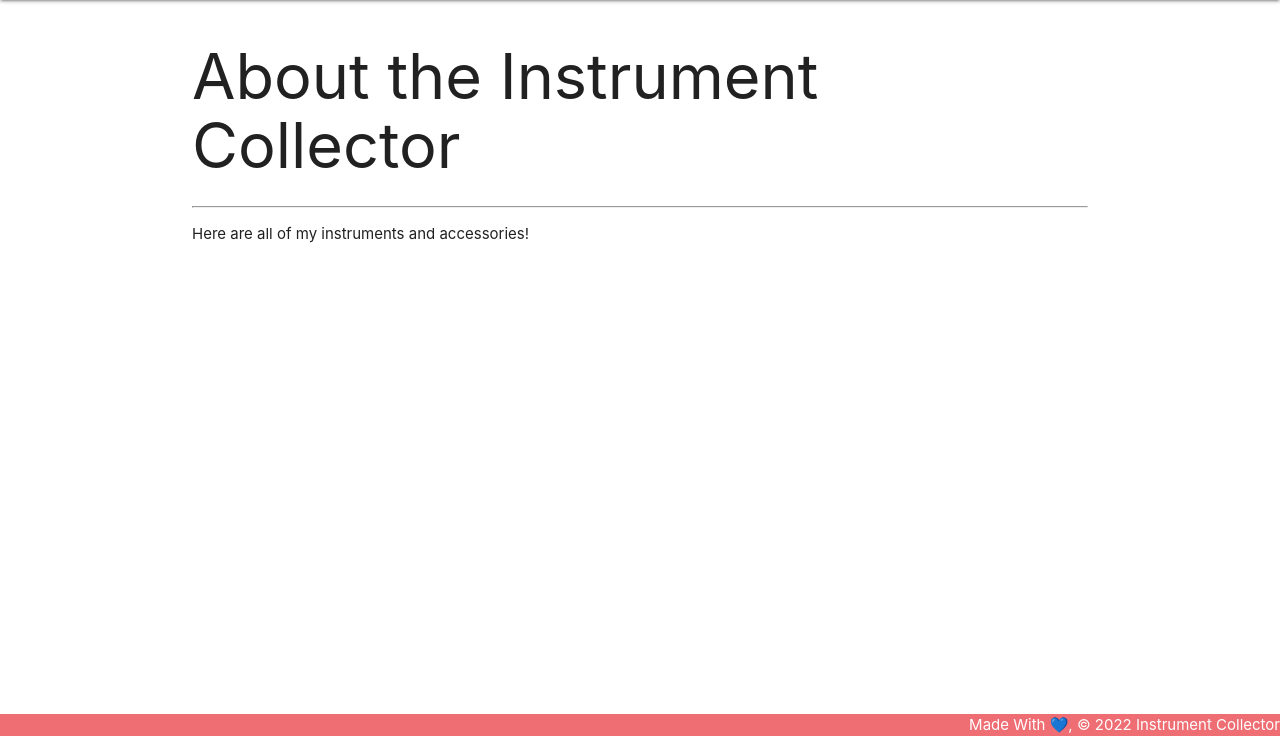
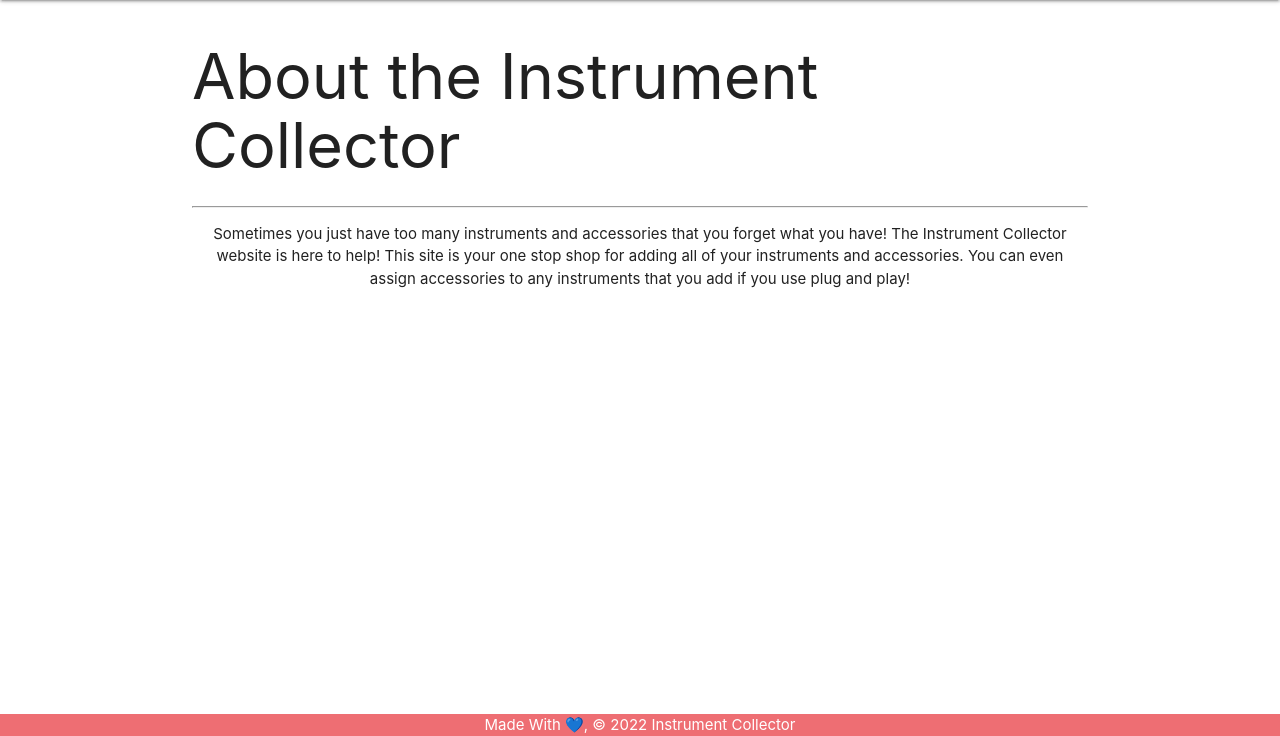
Before and after one commit to hey-now/instrumentcollector, a Django app: page /about/ in a window 1280 px wide. Shown: the part 64-800 px from the top of the page. Run offline with Django 4.2, Linux system fonts and the light colour scheme.

Commit message:
CSS formatting and nickname updating

```diff
--- a/main_app/templates/about.html
+++ b/main_app/templates/about.html
@@ -3,5 +3,8 @@
 {% block content %}
     <h1>About the Instrument Collector</h1>
     <hr>
-    <p>Here are all of my instruments and accessories!</p>
+    <p align="center">Sometimes you just have too many instruments and accessories that you forget what you have!
+        The Instrument Collector website is here to help!  This site is your one stop shop for
+        adding all of your instruments and accessories.  You can even assign accessories to
+        any instruments that you add if you use plug and play!</p>
 {% endblock %}
--- a/main_app/templates/base.html
+++ b/main_app/templates/base.html
@@ -31,7 +31,7 @@
         {% endblock %}
     </main>
     <footer class="page-footer">
-        <div class="right">Made With &#128153, © 2022 Instrument Collector </div>
+        <div class="center">Made With &#128153, © 2022 Instrument Collector </div>
     </footer>
 </body>
 
--- a/main_app/templates/instruments/index.html
+++ b/main_app/templates/instruments/index.html
@@ -6,11 +6,12 @@
 {% for instrument in instruments %}
     <div class="card">
         <div class="card-content">
-            <span class="card-title">{{ instrument.type }}</span>
+            <span class="card-title">{{ instrument.nickname }}</span>
+            <p>Type: {{ instrument.type }}</p>
             <p>Brand: {{ instrument.brand }}</p>
             <p>Model: {{ instrument.model }}</p>
             <p>Color: {{ instrument.color }}</p>
-            <p>Manufacture Date: {{ instrument.manufacture_date }}</p>
+            <p>Manufactured Date: {{ instrument.manufactured_date }}</p>
         </div>
     </div>
 
--- a/main_app/views.py
+++ b/main_app/views.py
@@ -1,8 +1,8 @@
 from django.shortcuts import render
 
 instruments = [
-    {'type': 'Guitar', 'brand': 'Schecter', 'model': 'Diamond Series C-1', 'color': 'Sunburst', 'manufacture_date': '2002'},
-    {'type': 'Guitar', 'brand': 'Martin', 'model': 'Road Series SC-10E', 'color': 'Satin Spruce', 'manufacture_date': '2022'},
+    {'nickname': 'Ole Faithful', 'type': 'Guitar', 'brand': 'Schecter', 'model': 'Diamond Series C-1', 'color': 'Sunburst', 'manufactured_date': '2002'},
+    {'nickname': 'Showstopper', 'type': 'Guitar', 'brand': 'Martin', 'model': 'Road Series SC-10E', 'color': 'Satin Spruce', 'manufactured_date': '2022'},
 ]
 
 # Create your views here.
```
